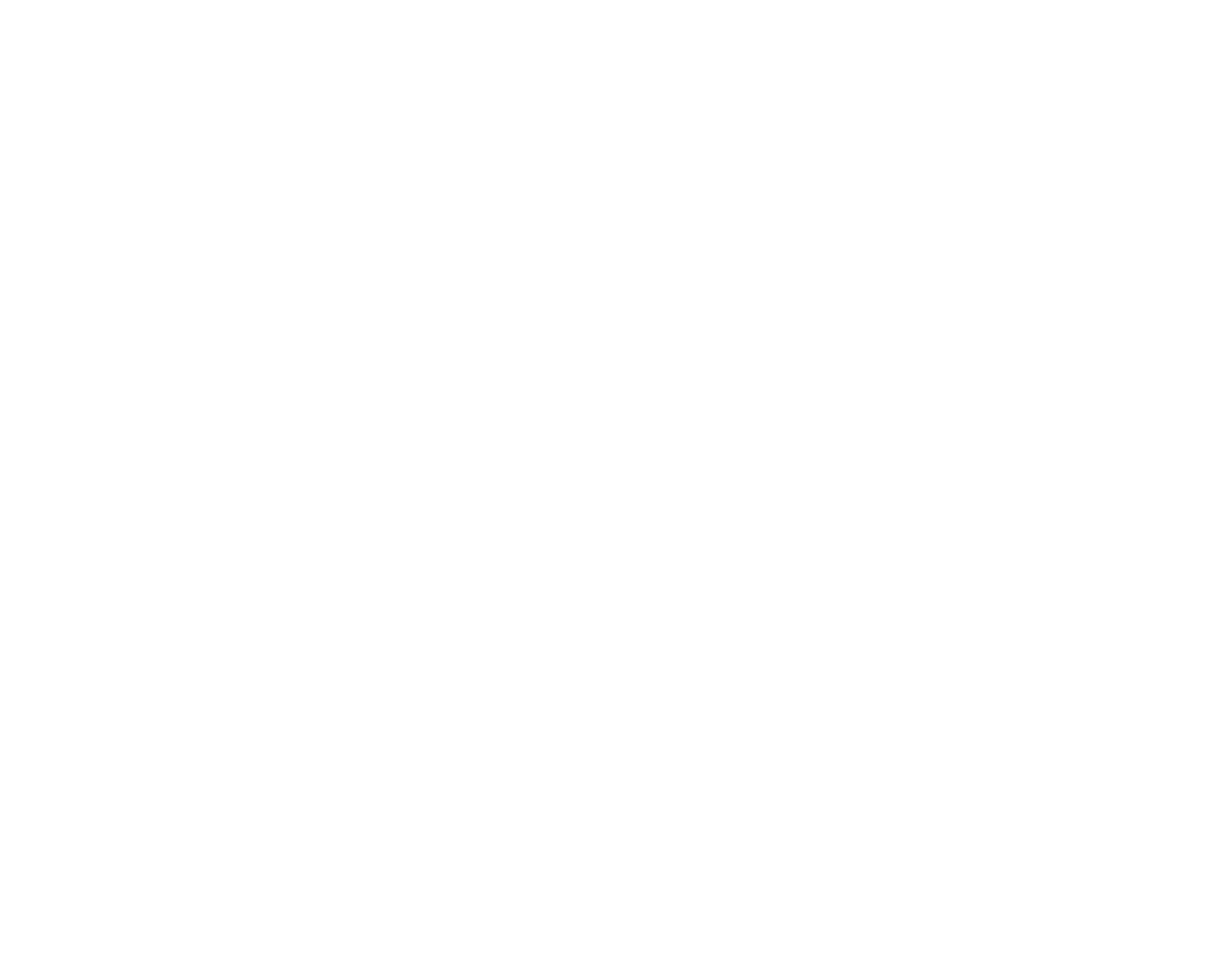
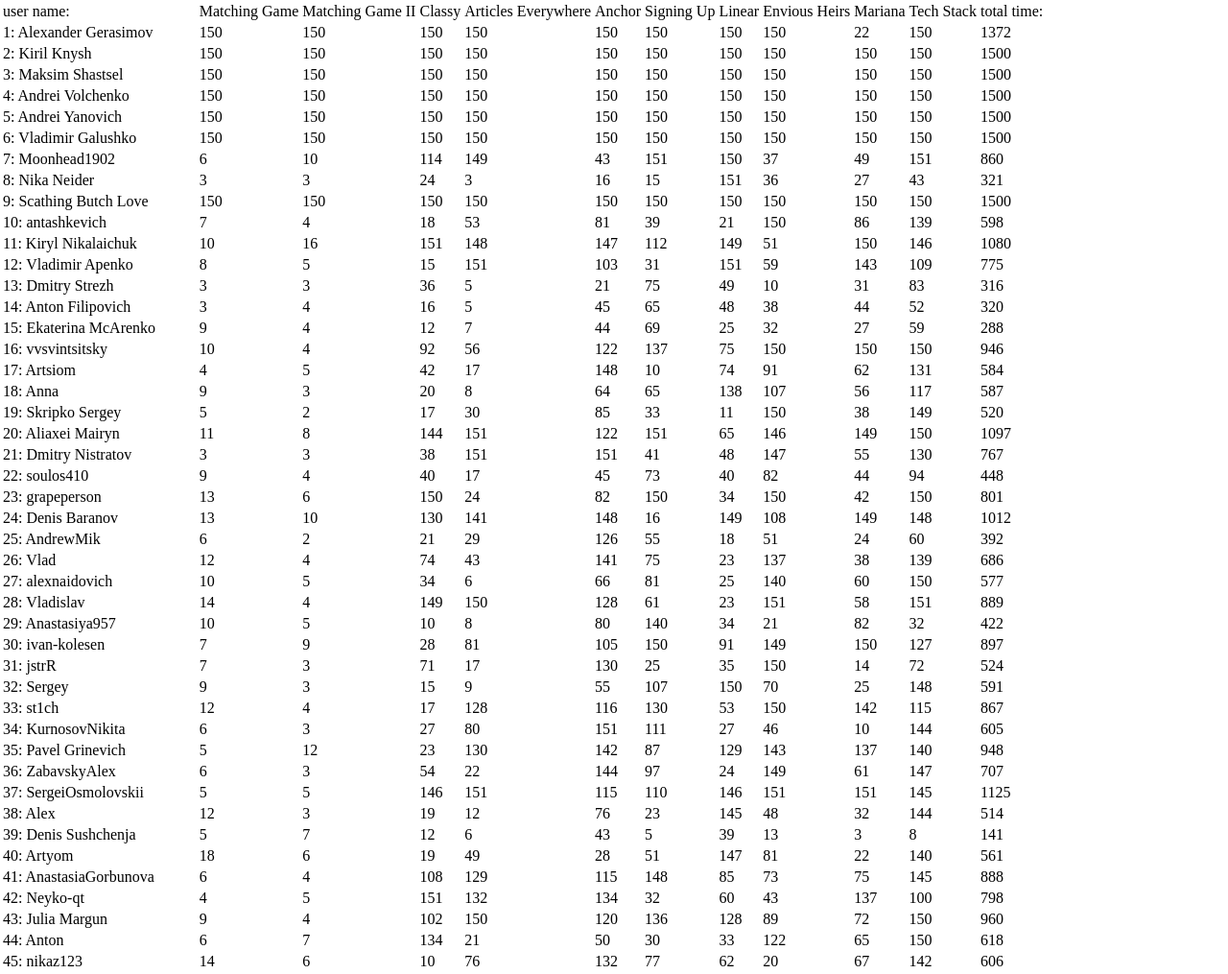
Before and after one commit to malekylik/get-good-game, a website: page code-jam4-scoreboard/index.html in a window 1280 px wide. Shown: the top 1015 px of the page at 96% size. Before the commit the page ends 800 px from the top, so only its background shows below. Drawn offline with Linux system fonts and the light colour scheme.

Commit message:
code-jam4-scoreboard/feature: added visualizing

```diff
--- a/code-jam4-scoreboard/index.html
+++ b/code-jam4-scoreboard/index.html
@@ -8,7 +8,10 @@
 </head>
 <body>
     <table>
-        <tbody class="table-body">
+        <thead id='tableHead'>
+
+        </thead>
+        <tbody id="tableBody" class="table-body">
 
         </tbody>
     </table>
--- a/code-jam4-scoreboard/src/index.js
+++ b/code-jam4-scoreboard/src/index.js
@@ -23,7 +23,90 @@
         });
 
        return puzzlesInfo;
+    };
 
+    const drawHeader = (puzzlesInfo = []) => {
+        const tableHeadRow = document.createElement('tr');
+
+        const tdName = document.createElement('td');
+        tdName.innerText = 'user name:';
+
+        const tdPuzzlesName = [];
+
+        puzzlesInfo.forEach(({ name }) => {
+            const tdpuzzleName = document.createElement('td');
+            tdpuzzleName.innerText = name;
+
+            tdPuzzlesName.push(tdpuzzleName);
+        });
+
+        const tdTime = document.createElement('td');
+        tdTime.innerText = 'total time:';
+
+        tableHeadRow.appendChild(tdName);
+
+        tdPuzzlesName.forEach((e) => {
+            tableHeadRow.appendChild(e);
+        });
+
+        tableHeadRow.appendChild(tdTime);
+
+        tableHead.appendChild(tableHeadRow);
+    };
+
+    const drawBody = (usersInfo = {}, puzzlesInfo = []) => {
+        const keys = Object.keys(usersInfo);
+
+        const tableRows = [];
+
+        let count = 0;
+
+        for (let i = 0; i < keys.length; i++) {
+            count += 1;
+
+            const tableBodyRow = document.createElement('tr');
+
+            const tdName = document.createElement('td');
+            tdName.innerText = `${count}: ${usersInfo[keys[i]].name}`;
+
+            const tableBodyRowPuzzles = [];
+
+            let totalAmount = 0;
+
+            puzzlesInfo.forEach((e) => {
+                const puzzleInfo = document.createElement('td');
+
+                if (e.results[keys[i]] != undefined) {
+                    puzzleInfo.innerText = e.results[keys[i]].time['$numberLong'];
+                    puzzleInfo.dataset.answer = `${e.results[keys[i]].correct}: ${e.results[keys[i]].code}`;
+                } else {
+                    puzzleInfo.innerText = e.timeLimit;
+                    puzzleInfo.dataset.answer = 'no answer';
+                }
+
+
+                totalAmount += parseInt(puzzleInfo.innerText, 10);
+
+                tableBodyRowPuzzles.push(puzzleInfo);
+            });
+
+            const tdTotalTime = document.createElement('td');
+            tdTotalTime.innerText = String(totalAmount);
+
+            tableBodyRow.appendChild(tdName);
+
+            tableBodyRowPuzzles.forEach((e) => {
+                tableBodyRow.appendChild(e);
+            });
+
+            tableBodyRow.appendChild(tdTotalTime);
+
+            tableRows.push(tableBodyRow);
+        }
+
+        tableRows.forEach((e) => {
+            tableBody.appendChild(e);
+        });
     };
 
 
@@ -33,4 +116,11 @@
 
     const usersInfo = getUserInfo(userJSON);
     const puzzlesInfo = getPuzzlesUnfo(sessionsJSON.rsschool, usersInfo);
+
+    console.log(usersInfo);
+    console.log(puzzlesInfo);
+
+    drawHeader(puzzlesInfo);
+
+    drawBody(usersInfo, puzzlesInfo);
 })();
```
